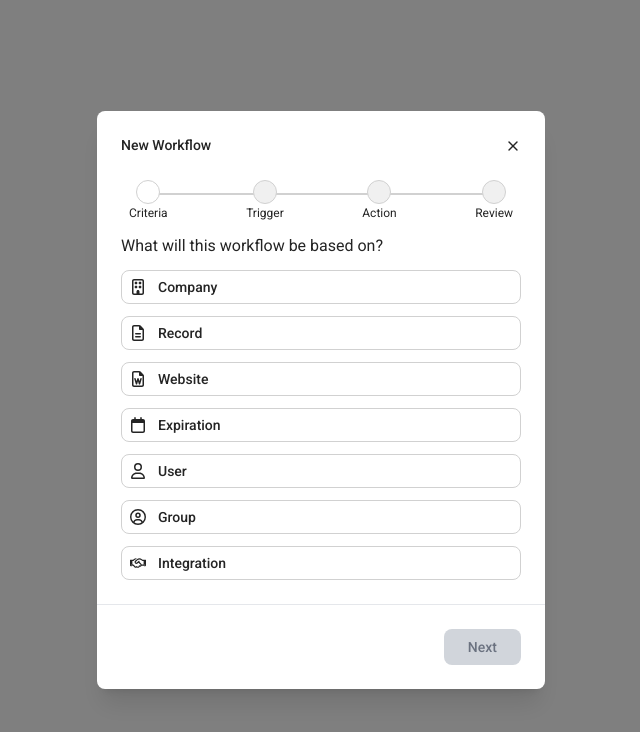
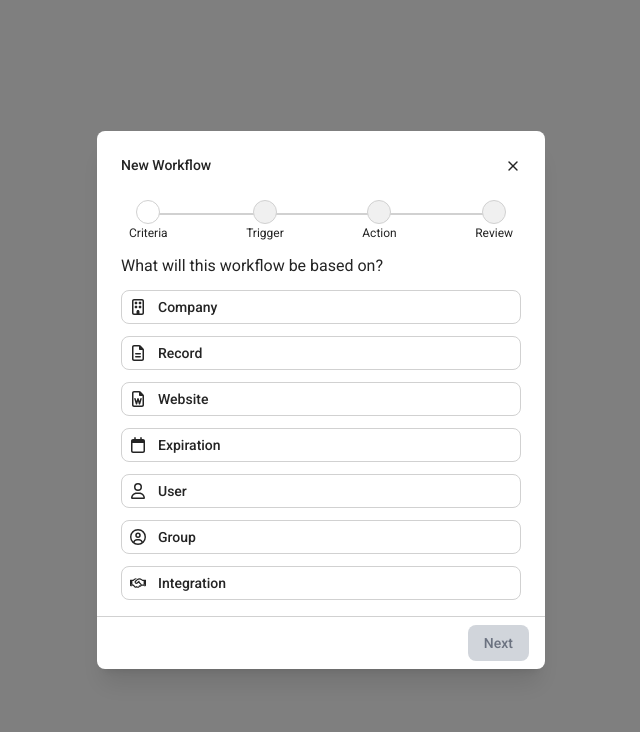
Before and after one commit to brood915/workflow-builder, a React (Vite) app: page / in a window 1280 px wide. Shown: the top 732 px of the page, without its empty margins (319-959 px from the left). Built offline with nearby package versions, Linux system fonts and the light colour scheme.

Commit message:
made final style changes to match figma perfectly

```diff
--- a/src/components/WorkflowBuilder.jsx
+++ b/src/components/WorkflowBuilder.jsx
@@ -6,6 +6,8 @@ import CriteriaStep  from "./steps/CriteriaStep";
 import TriggerStep   from "./steps/TriggerStep";
 import ActionStep    from "./steps/ActionStep";
 import ReviewStep    from "./steps/ReviewStep";
+
+import { FaArrowLeft } from "react-icons/fa6";
 
 const WorkflowBuilder = () => {
   const {
@@ -71,10 +73,10 @@ const WorkflowBuilder = () => {
         </div>
 
         {/* ───── Body ───── */}
-        <div className="flex-1 px-6 pb-6 overflow-y-auto">{renderStep()}</div>
+        <div className="flex-1 px-6 pb-4 overflow-y-auto">{renderStep()}</div>
 
         {/* ───── Footer ───── */}
-        <div className="flex items-center p-6 border-t">
+        <div className="flex items-center px-4 py-2 border-t border-[#D1D1D1]">
 
           {workflowData.criteriaStage !== "base" && (
             <button
@@ -86,7 +88,7 @@ const WorkflowBuilder = () => {
                   : "text-[#2F6DE9] hover:text-blue-700"
               }`}
             >
-              <ChevronLeft size={16} className="mr-1" />
+              <FaArrowLeft className="mr-2" size={12}/>
               Back
             </button>
           )}
@@ -106,7 +108,7 @@ const WorkflowBuilder = () => {
             <button
               onClick={handleNext}
               disabled={!isStepValid(currentStep)}
-              className={`px-6 py-2 rounded-lg text-sm font-medium transition-all ${
+              className={`px-4 py-2 rounded-lg text-sm font-medium transition-all ${
                 isStepValid(currentStep)
                   ? "bg-[#1849A9] text-white hover:bg-blue-700"
                   : "bg-gray-300 text-gray-500 cursor-not-allowed"
--- a/src/components/shared/CheckboxCard.jsx
+++ b/src/components/shared/CheckboxCard.jsx
@@ -6,7 +6,7 @@ const CheckboxCard = ({ type, isSelected, onToggle }) => {
       className={`border border-solid flex items-center rounded-lg cursor-pointer transition-all
         ${
           isSelected
-            ? "ring-2 ring-[#1849A9]"
+            ? "ring-2 ring-[#1849A9] bg-[#DEEAF8]"
             : "border-[#D1D1D1] bg-white hover:bg-gray-50"
         }`}
       onClick={onToggle}
--- a/src/components/shared/RadioCard.jsx
+++ b/src/components/shared/RadioCard.jsx
@@ -5,7 +5,7 @@ const RadioCard = ({ option, isSelected, onSelect }) => {
     <div
       className={`border border-solid flex items-center border rounded-lg cursor-pointer transition-all
         ${isSelected
-          ? "ring-2 ring-[#1849A9]"
+          ? "ring-2 ring-[#1849A9] bg-[#DEEAF8]"
           : "border-[#D1D1D1] bg-white hover:bg-gray-50"}`}
       onClick={onSelect}
     >
--- a/src/components/steps/ReviewStep.jsx
+++ b/src/components/steps/ReviewStep.jsx
@@ -11,9 +11,9 @@ const ReviewStep = ({ workflowData }) => {
       <div className="bg-[#FAFAFA] border border-solid border-[#D1D1D1] rounded-lg p-2 space-y-4">
           <div className="space-y-1">
             When any of the following record types is {selectedTrigger?.reviewName}, {selectedAction?.reviewName}.
-            <ul className="list-disc pl-5 space-y-1 marker:text-xs">
+            <ul className="list-disc pl-5 marker:text-xs">
               {selectedRecordTypes.map((t) => (
-                <li key={t.id} className="text-gray-900">
+                <li key={t.id} className="mt-0">
                   {t.name}
                 </li>
               ))}
```
